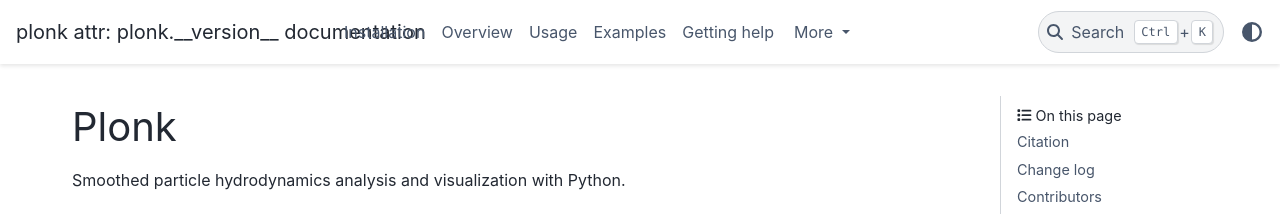
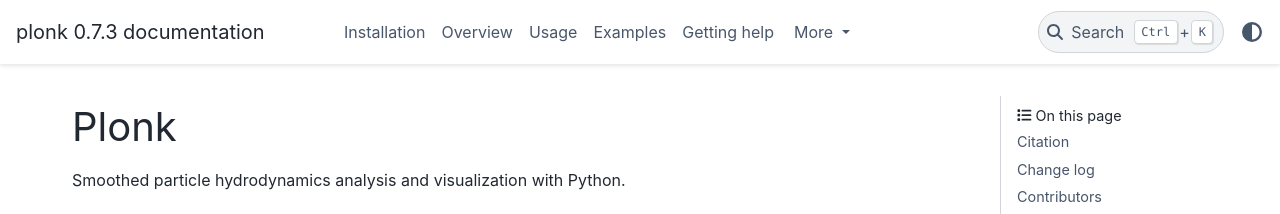
Before and after one commit to dmentipl/plonk, a Sphinx documentation site: the page built from docs/source/index.rst, in a window 1280 px wide. Shown: the top 214 px of the page. Built offline with Sphinx 7.4.7 and the PyData theme 0.15.4, drawn with Linux system fonts in a browser that asks for light colours; formulas are drawn with MathJax 3; part of the change alters nothing that is shown.

```diff
--- a/docs/source/conf.py
+++ b/docs/source/conf.py
@@ -16,23 +16,24 @@ import configparser
 import sys
 from pathlib import Path
 
-path = (Path(__file__) / '../../..').resolve()
+path = (Path(__file__).parent / '..' / '..' / 'src').resolve()
 sys.path.insert(0, str(path))
 
 # -- Project information -----------------------------------------------------
+
+from plonk import __version__
 
 setup_cfg = configparser.ConfigParser()
 setup_cfg.read('../../setup.cfg')
 project = setup_cfg['metadata']['name']
 author = setup_cfg['metadata']['author']
-_version = setup_cfg['metadata']['version']
 
 copyright = f'2019-2021, {author}'
 
 # The short X.Y version
-version = _version.split(':')[0]
+version = __version__.split(':')[0]
 # The full version, including alpha/beta/rc tags
-release = _version
+release = __version__
 
 
 # -- General configuration ---------------------------------------------------
```
